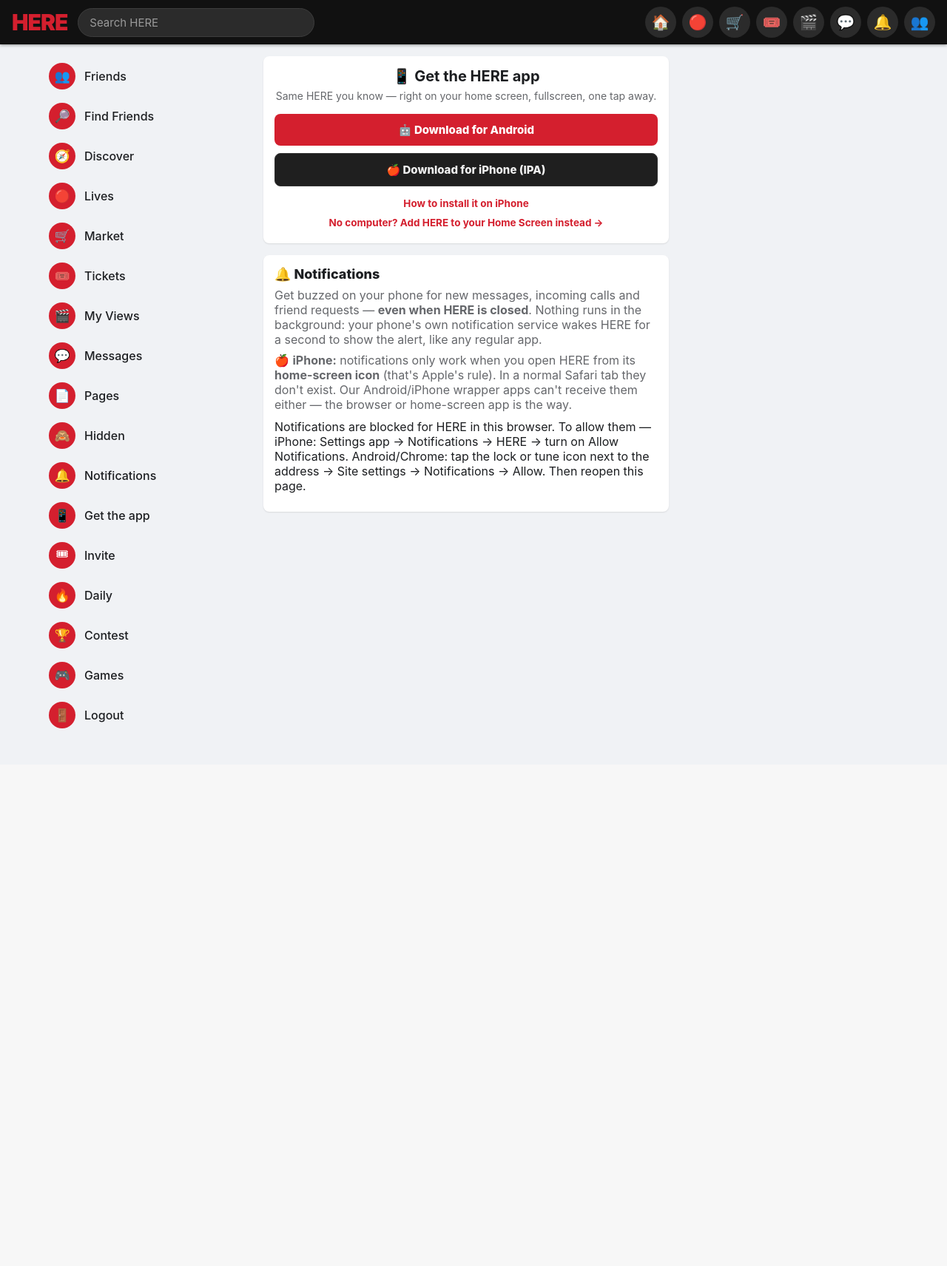
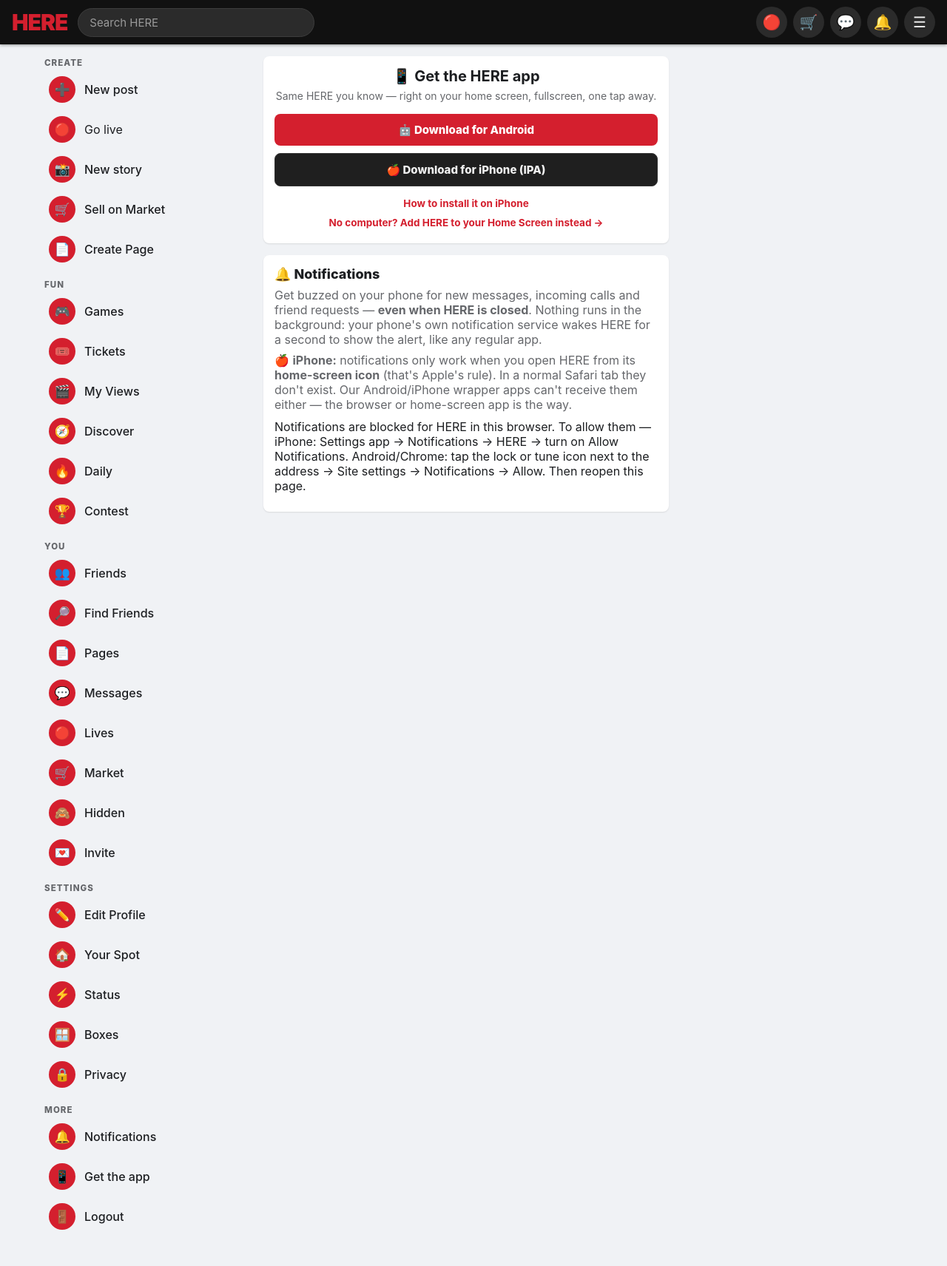
Before and after one commit to cooleykendrick7-web/here, a FastAPI app: template templates/app.html in a window 1280 px wide. Shown: the whole page at 74% size. Before the commit the page ends 985 px from the top, so only its background shows below. Run offline with FastAPI, Linux system fonts and the light colour scheme; the template is opened without the code that fills it, so the values that code supplies are empty; some libraries are stand-ins or nearby versions.

Commit message:
Build S: custom ticket amounts + declutter chrome

```diff
--- a/templates/base.html
+++ b/templates/base.html
@@ -138,7 +138,7 @@ body.has-profile-bg .contact-item .sub{color:#cfcfcf}
 body.boxes-glass .page-card, body.boxes-glass .stat-card, body.boxes-glass table.admin{background:rgba(255,255,255,var(--box-alpha))}
 body.boxes-glass:not(.viewer-spot-card) .card{background:rgba(255,255,255,var(--box-alpha))}
 body.boxes-glass:not(.viewer-spot-card) .comment .cbub{background:rgba(240,242,245,var(--box-alpha))}
-body.boxes-glass .topbar{background:rgba(17,17,17,var(--box-alpha))}
+body.boxes-glass .topbar, body.boxes-glass .mobmenu{background:rgba(17,17,17,var(--box-alpha))}
 body.boxes-glass .flashmsg div{background:rgba(253,238,240,var(--box-alpha))}
 body.boxes-glass .msg-theirs{background:rgba(228,230,235,var(--box-alpha))}
 body.boxes-glass .btn-ghost{background:rgba(228,230,235,var(--box-alpha))}
@@ -146,7 +146,7 @@ body.boxes-glass .aud-popup, body.boxes-glass #cmenu-sheet, body.boxes-glass #dm
 body.boxes-glass #incoming-sheet, body.boxes-glass #request-sheet{background:rgba(17,17,17,var(--box-alpha))}
 body.boxes-glass .kind-tab, body.boxes-glass .picker-chip, body.boxes-glass .poll-opt-btn{background:rgba(245,246,247,var(--box-alpha))}
 body.boxes-glass .unread-hl{background:rgba(253,238,240,var(--box-alpha))}
-@supports ((backdrop-filter:blur(6px)) or (-webkit-backdrop-filter:blur(6px))){ body.boxes-glass .card, body.boxes-glass .page-card, body.boxes-glass .stat-card, body.boxes-glass .topbar, body.boxes-glass .aud-popup, body.boxes-glass #cmenu-sheet, body.boxes-glass #dmenu-sheet {backdrop-filter:blur(6px);-webkit-backdrop-filter:blur(6px)} }
+@supports ((backdrop-filter:blur(6px)) or (-webkit-backdrop-filter:blur(6px))){ body.boxes-glass .card, body.boxes-glass .page-card, body.boxes-glass .stat-card, body.boxes-glass .topbar, body.boxes-glass .mobmenu, body.boxes-glass .aud-popup, body.boxes-glass #cmenu-sheet, body.boxes-glass #dmenu-sheet {backdrop-filter:blur(6px);-webkit-backdrop-filter:blur(6px)} }
 
 /* Box Transparency settings preview (Settings → Box Transparency) */
 .box-preview{border-radius:10px;padding:14px;margin-top:6px;background:linear-gradient(135deg,#d41f2e,#7a0f18 45%,#141419)}
@@ -710,20 +710,47 @@ table.admin td{padding:8px 10px;border-bottom:1px solid var(--border);vertical-a
   .side-right{display:none}
   .layout{grid-template-columns:280px minmax(0,1fr)}
 }
-.menu-toggle{display:none;border:none;color:#f0f0f0;cursor:pointer;font-size:22px}
-.mobmenu{display:none}
+.menu-toggle{border:none;color:#f0f0f0;cursor:pointer}
+/* ===== main menu: ONE grouped dropdown at every width, opened
+   from the ☰ button in the slim topbar. (Build S declutter: the
+   old topbar carried 8 icon links + a wrapping search row, and the
+   same 18 destinations were ALSO a flat sidebar list and a flat
+   mobile list. Now: slim primary bar + grouped menu; the desktop
+   sidebar below carries the same labeled groups.) ===== */
+.mobmenu{display:none;position:fixed;top:68px;right:12px;width:min(340px,calc(100vw - 24px));
+  max-height:calc(100dvh - 84px);overflow-y:auto;z-index:1001;background:var(--black);
+  border:1px solid #3d3d3d;border-radius:14px;padding:12px 14px 16px;
+  box-shadow:0 12px 32px rgba(0,0,0,.55)}
+.mobmenu.open{display:block}
+.mobmenu a{display:flex;align-items:center;gap:12px;padding:10px 8px;border-radius:8px;
+  font-weight:600;color:#f0f0f0;font-size:15.5px}
+.mobmenu a:hover{background:#2b2b2b}
+.mobmenu .menu-act{display:flex;align-items:center;gap:12px;padding:10px 8px;border-radius:8px;
+  font-weight:600;color:#f0f0f0;font-size:15.5px;background:none;border:none;width:100%;
+  text-align:left;cursor:pointer;font-family:inherit}
+.mobmenu .menu-act:hover{background:#2b2b2b}
+.menu-group{font-size:11.5px;font-weight:800;letter-spacing:.09em;text-transform:uppercase;
+  color:#9a9a9a;margin:14px 4px 2px}
+.mobmenu .menu-group:first-of-type{margin-top:8px}
+.menu-search{display:none}
+.side-left .menu-group{color:var(--muted)}
+.side-left .menu-group:first-child{margin-top:2px}
+button.menu-item{background:none;border:none;width:100%;text-align:left;
+  font:inherit;color:inherit;cursor:pointer}
 @media (max-width:600px){
   .side-left{display:none}
-  .layout{grid-template-columns:minmax(0,1fr);margin-top:126px}
-  .topbar{flex-wrap:wrap;height:auto;row-gap:8px;padding:8px 12px}
-  .search-form{flex:1 1 100%;order:5;display:block}
-  .menu-toggle{display:flex}
-  .mobmenu{position:fixed;top:0;left:0;width:100%;z-index:1001;background:var(--black);
-    padding:12px 16px 20px;box-shadow:0 4px 12px rgba(0,0,0,.5)}
-  .mobmenu.open{display:block}
-  .mobmenu a{display:flex;align-items:center;gap:12px;padding:11px 8px;border-radius:8px;
-    font-weight:600;color:#f0f0f0;font-size:16px}
-  .mobmenu a:hover{background:var(--border)}
+  .layout{grid-template-columns:minmax(0,1fr);margin-top:76px}
+  .topbar{gap:8px;padding:0 10px}
+  .topbar .search-form{display:none}
+  .logo{font-size:26px}
+  .nav-ic{width:38px;height:38px;font-size:18px}
+  .nav-av img,.nav-av .av-ph{width:38px;height:38px}
+  .menu-search{display:block;margin:10px 0 2px}
+  .menu-search input{width:100%;background:#2b2b2b;border:1px solid #3d3d3d;border-radius:20px;
+    padding:9px 15px;color:#f0f0f0;font-size:15px;outline:none}
+  .menu-search input::placeholder{color:#9a9a9a}
+  .menu-search input:focus{border-color:var(--red)}
+  .mobmenu{top:64px;left:8px;right:8px;width:auto}
 }
 </style>
 {% block head_extra %}{% endblock %}
@@ -741,15 +768,11 @@ body.has-profile-bg{background-image:linear-gradient(rgba(8,8,14,.58),rgba(8,8,1
     <input type="text" name="q" placeholder="Search HERE" value="{{ q|default('')|e }}" autocomplete="off">
   </form>
   <nav class="topnav">
-    <a class="nav-ic" href="/home" title="Home">🏠</a>
     <a class="nav-ic" href="/lives" title="Lives">🔴</a>
     <a class="nav-ic" href="/market" title="Market">🛒</a>
-    <a class="nav-ic" href="/tickets" title="Live Tickets">🎟️</a>
-    <a class="nav-ic" href="/views" title="My Views">🎬</a>
     <a class="nav-ic" href="/messages" title="Messages">💬{% if unread_msgs %}<span class="badge">{{ unread_msgs }}</span>{% endif %}</a>
     <a class="nav-ic" href="/notifications" title="Notifications">🔔{% if unread_count %}<span class="badge">{{ unread_count }}</span>{% endif %}</a>
-    <a class="nav-ic" href="/friends" title="Friends">👥{% if pending_count %}<span class="badge">{{ pending_count }}</span>{% endif %}</a>
-    <button class="nav-ic menu-toggle" title="Menu" aria-label="Menu" onclick="document.getElementById('mobmenu').classList.toggle('open')">☰</button>
+    <button class="nav-ic menu-toggle" id="menu-btn" title="Menu" aria-label="Menu" aria-haspopup="true" aria-expanded="false" aria-controls="mobmenu">☰</button>
     {% if user %}
     <a class="nav-av" href="/user/{{ user.id }}" title="{{ user.name|e }}">
       {% if user.avatar %}<img src="{{ user.avatar|e }}" alt="me"{% if viewer_gold %} class="av-gold"{% endif %}>
@@ -759,30 +782,48 @@ body.has-profile-bg{background-image:linear-gradient(rgba(8,8,14,.58),rgba(8,8,1
   </nav>
 </header>
 
-<div class="mobmenu" id="mobmenu">
+<div class="mobmenu" id="mobmenu" role="menu" aria-label="Main menu">
   <div style="display:flex;align-items:center;margin-bottom:4px">
     <span class="logo" style="font-size:24px">HERE</span>
-    <button class="nav-ic" style="margin-left:auto;border:none;color:#f0f0f0;cursor:pointer" aria-label="Close menu" onclick="document.getElementById('mobmenu').classList.remove('open')">✕</button>
+    <button class="nav-ic" id="mobmenu-close" style="margin-left:auto;border:none;color:#f0f0f0;cursor:pointer" aria-label="Close menu">✕</button>
   </div>
+  <form class="search-form menu-search" action="/search" method="get" role="search">
+    <input type="text" name="q" placeholder="Search HERE" value="{{ q|default('')|e }}" autocomplete="off" aria-label="Search HERE">
+  </form>
   {% if user %}
   <a href="/user/{{ user.id }}"><span>👤</span> My Profile</a>
   {% endif %}
-  <a href="/friends"><span>👥</span> Friends</a>
+  <div class="menu-group">Create</div>
+  <a href="/home#composer-body"><span>➕</span> New post</a>
+  <button type="button" class="menu-act" id="menu-golive"><span>🔴</span> Go live</button>
+  <a href="/stories/new"><span>📸</span> New story</a>
+  <a href="/market/new"><span>🛒</span> Sell on Market</a>
+  <a href="/pages/new"><span>📄</span> Create Page</a>
+  <div class="menu-group">Fun</div>
+  <a href="/games"><span>🎮</span> Games</a>
+  <a href="/tickets"><span>🎟️</span> Tickets</a>
+  <a href="/views"><span>🎬</span> My Views</a>
+  <a href="/discover"><span>🧭</span> Discover</a>
+  <a href="/daily"><span>🔥</span> Daily</a>
+  <a href="/contest"><span>🏆</span> Contest</a>
+  <div class="menu-group">You</div>
+  <a href="/friends"><span>👥</span> Friends{% if pending_count %} <span class="badge" style="position:static;border:none">{{ pending_count }}</span>{% endif %}</a>
   <a href="/search"><span>🔎</span> Find Friends</a>
-  <a href="/discover"><span>🧭</span> Discover</a>
+  <a href="/pages"><span>📄</span> Pages</a>
+  <a href="/messages"><span>💬</span> Messages</a>
   <a href="/lives"><span>🔴</span> Lives</a>
   <a href="/market"><span>🛒</span> Market</a>
-  <a href="/tickets"><span>🎟️</span> Tickets</a>
-  <a href="/views"><span>🎬</span> My Views</a>
-  <a href="/messages"><span>💬</span> Messages</a>
-  <a href="/pages"><span>📄</span> Pages</a>
   <a href="/hidden"><span>🙈</span> Hidden</a>
+  <a href="/invite"><span>💌</span> Invite</a>
+  <div class="menu-group">Settings</div>
+  <a href="/settings/profile"><span>✏️</span> Edit Profile</a>
+  <a href="/settings/profile#spot"><span>🏠</span> Your Spot</a>
+  <a href="/settings/profile#status"><span>⚡</span> Status</a>
+  <a href="/settings/profile#boxes"><span>🪟</span> Boxes</a>
+  <a href="/settings/profile#privacy"><span>🔒</span> Privacy</a>
+  <div class="menu-group">More</div>
   <a href="/notifications"><span>🔔</span> Notifications</a>
   <a href="/app"><span>📱</span> Get the app</a>
-  <a href="/invite"><span>🎟</span> Invite</a>
-  <a href="/daily"><span>🔥</span> Daily</a>
-  <a href="/contest"><span>🏆</span> Contest</a>
-  <a href="/games"><span>🎮</span> Games</a>
   <a href="/logout"><span>🚪</span> Logout</a>
 </div>
 
@@ -795,22 +836,37 @@ body.has-profile-bg{background-image:linear-gradient(rgba(8,8,14,.58),rgba(8,8,1
     {% if user %}
     <a class="menu-item" href="/user/{{ user.id }}"><span class="menu-ic">👤</span> My Profile</a>
     {% endif %}
+    <div class="menu-group">Create</div>
+    <a class="menu-item" href="/home#composer-body"><span class="menu-ic">➕</span> New post</a>
+    <button type="button" class="menu-item menu-act" id="side-golive"><span class="menu-ic">🔴</span> Go live</button>
+    <a class="menu-item" href="/stories/new"><span class="menu-ic">📸</span> New story</a>
+    <a class="menu-item" href="/market/new"><span class="menu-ic">🛒</span> Sell on Market</a>
+    <a class="menu-item" href="/pages/new"><span class="menu-ic">📄</span> Create Page</a>
+    <div class="menu-group">Fun</div>
+    <a class="menu-item" href="/games"><span class="menu-ic">🎮</span> Games</a>
+    <a class="menu-item" href="/tickets"><span class="menu-ic">🎟️</span> Tickets</a>
+    <a class="menu-item" href="/views"><span class="menu-ic">🎬</span> My Views</a>
+    <a class="menu-item" href="/discover"><span class="menu-ic">🧭</span> Discover</a>
+    <a class="menu-item" href="/daily"><span class="menu-ic">🔥</span> Daily</a>
+    <a class="menu-item" href="/contest"><span class="menu-ic">🏆</span> Contest</a>
+    <div class="menu-group">You</div>
     <a class="menu-item" href="/friends"><span class="menu-ic">👥</span> Friends{% if pending_count %} <span class="badge" style="position:static;border:none">{{ pending_count }}</span>{% endif %}</a>
     <a class="menu-item" href="/search"><span class="menu-ic">🔎</span> Find Friends</a>
-    <a class="menu-item" href="/discover"><span class="menu-ic">🧭</span> Discover</a>
+    <a class="menu-item" href="/pages"><span class="menu-ic">📄</span> Pages</a>
+    <a class="menu-item" href="/messages"><span class="menu-ic">💬</span> Messages</a>
     <a class="menu-item" href="/lives"><span class="menu-ic">🔴</span> Lives</a>
     <a class="menu-item" href="/market"><span class="menu-ic">🛒</span> Market</a>
-    <a class="menu-item" href="/tickets"><span class="menu-ic">🎟️</span> Tickets</a>
-    <a class="menu-item" href="/views"><span class="menu-ic">🎬</span> My Views</a>
-    <a class="menu-item" href="/messages"><span class="menu-ic">💬</span> Messages</a>
-    <a class="menu-item" href="/pages"><span class="menu-ic">📄</span> Pages</a>
     <a class="menu-item" href="/hidden"><span class="menu-ic">🙈</span> Hidden</a>
+    <a class="menu-item" href="/invite"><span class="menu-ic">💌</span> Invite</a>
+    <div class="menu-group">Settings</div>
+    <a class="menu-item" href="/settings/profile"><span class="menu-ic">✏️</span> Edit Profile</a>
+    <a class="menu-item" href="/settings/profile#spot"><span class="menu-ic">🏠</span> Your Spot</a>
+    <a class="menu-item" href="/settings/profile#status"><span class="menu-ic">⚡</span> Status</a>
+    <a class="menu-item" href="/settings/profile#boxes"><span class="menu-ic">🪟</span> Boxes</a>
+    <a class="menu-item" href="/settings/profile#privacy"><span class="menu-ic">🔒</span> Privacy</a>
+    <div class="menu-group">More</div>
     <a class="menu-item" href="/notifications"><span class="menu-ic">🔔</span> Notifications</a>
     <a class="menu-item" href="/app"><span class="menu-ic">📱</span> Get the app</a>
-    <a class="menu-item" href="/invite"><span class="menu-ic">🎟</span> Invite</a>
-    <a class="menu-item" href="/daily"><span class="menu-ic">🔥</span> Daily</a>
-    <a class="menu-item" href="/contest"><span class="menu-ic">🏆</span> Contest</a>
-    <a class="menu-item" href="/games"><span class="menu-ic">🎮</span> Games</a>
     <a class="menu-item" href="/logout"><span class="menu-ic">🚪</span> Logout</a>
   </aside>
 
@@ -1087,6 +1143,45 @@ document.addEventListener('click', function(ev){
 });
 </script>
 <script>
+/* ===== Main menu (☰): the grouped dropdown in base.html. One
+   panel at every width — opens from the topbar button, closes on
+   outside click / Esc / the ✕ / choosing Go live. The Go live
+   rows hand off to the floating Go Live sheet; on pages where
+   the sheet isn't rendered (/live/ pages) they go to /lives. ===== */
+(function(){
+  var btn = document.getElementById('menu-btn'),
+      panel = document.getElementById('mobmenu');
+  if (!btn || !panel) return;
+  function isOpen(){ return panel.classList.contains('open'); }
+  function setOpen(open){
+    panel.classList.toggle('open', open);
+    btn.setAttribute('aria-expanded', open ? 'true' : 'false');
+  }
+  btn.addEventListener('click', function(ev){
+    ev.stopPropagation();
+    setOpen(!isOpen());
+  });
+  document.addEventListener('click', function(ev){
+    if (isOpen() && !panel.contains(ev.target)) setOpen(false);
+  });
+  document.addEventListener('keydown', function(ev){
+    if (ev.key === 'Escape' && isOpen()){ setOpen(false); btn.focus(); }
+  });
+  var closeBtn = document.getElementById('mobmenu-close');
+  if (closeBtn) closeBtn.addEventListener('click', function(){ setOpen(false); });
+  function goLive(){
+    setOpen(false);
+    var tab = document.getElementById('golive-btn');
+    if (tab) tab.click();
+    else window.location.href = '/lives';
+  }
+  ['menu-golive', 'side-golive'].forEach(function(id){
+    var el = document.getElementById(id);
+    if (el) el.addEventListener('click', goLive);
+  });
+})();
+</script>
+<script>
 /* ===== Go Live floating tab: open the sheet, POST /live/start,
    land on the new live's page. Hidden entirely on /live/ pages
    (the server doesn't render the button there). ===== */
```
